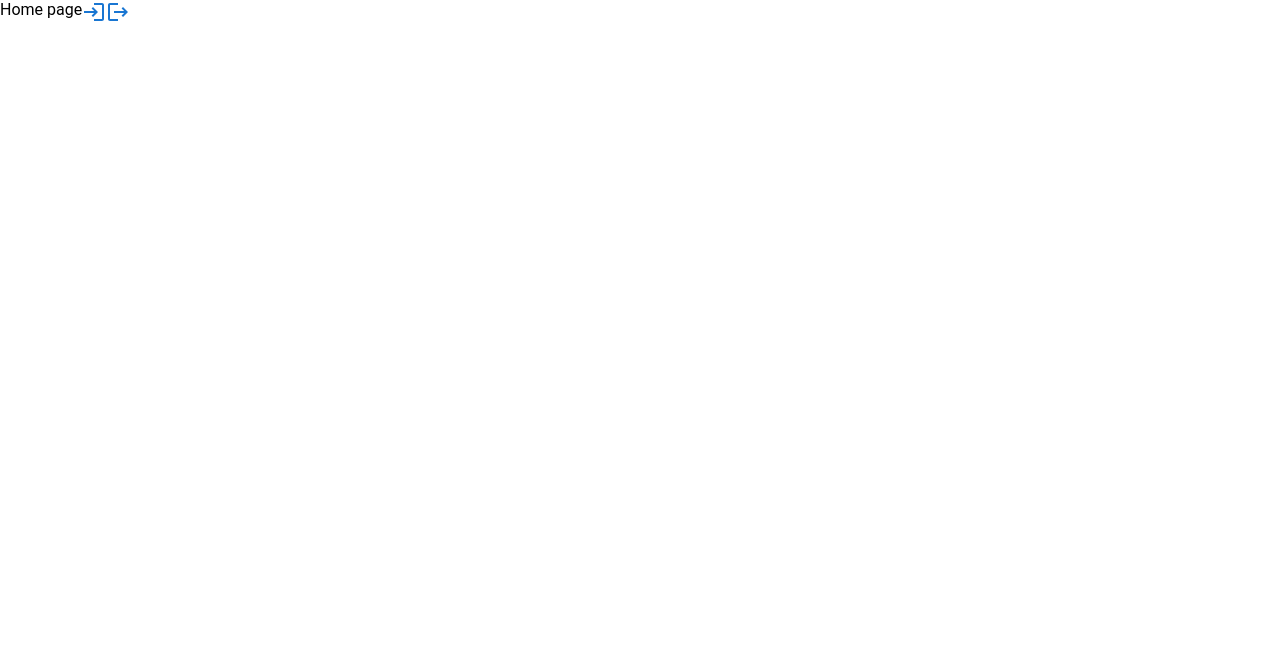
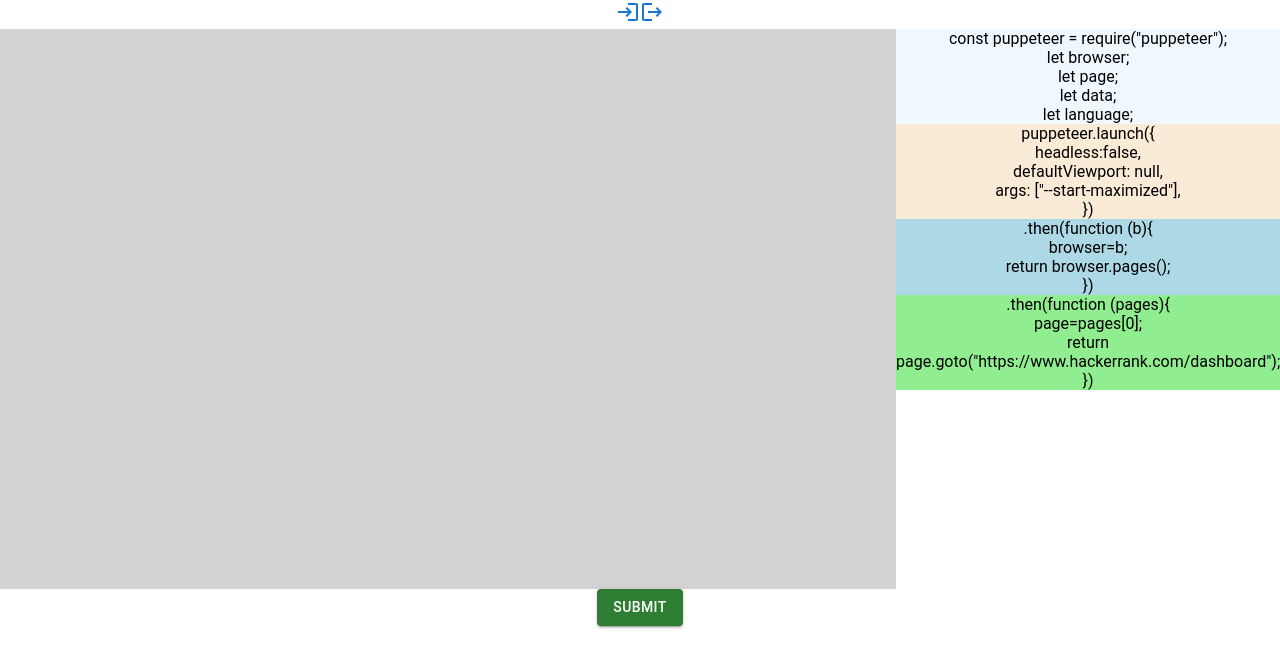
Before and after one commit to sumithere/Code-Evolutions, a React (Create React App) app: page / in a window 1280 px wide. Shown: the top 668 px of the page. Built offline with nearby package versions, Linux system fonts and the light colour scheme.

Commit message:
box template for drag and drop created

```diff
--- a/src/App.css
+++ b/src/App.css
@@ -48,3 +48,34 @@
 body {
   margin: 0 auto
 }
+.codeIde{
+  display:flex;
+}
+.codeToCompile{
+  width:70vw;
+  height:70vh;
+  background-color: lightgrey;
+}
+.codeToArrange{
+  width:30vw;
+  align-self: flex-start;
+  background-color: bisque;
+}
+.codeSnippet[id="0"]{
+  background-color: aliceblue;
+  overflow: auto;
+}
+.codeSnippet[id="1"]{
+  background-color:antiquewhite;
+  overflow: auto;
+
+}
+.codeSnippet[id="2"]{
+  background-color:lightblue;
+  overflow: auto;
+
+}
+.codeSnippet[id="3"]{
+  background-color:lightgreen;
+  overflow: auto;
+}
--- a/src/components/Home.jsx
+++ b/src/components/Home.jsx
@@ -1,18 +1,46 @@
-import React from 'react';
-import Link from '@mui/material/Link';
-import LoginIcon from '@mui/icons-material/Login';
-import LogoutIcon from '@mui/icons-material/Logout';
+import React, { useEffect, useState } from 'react';
+import NavBar from './NavBar';
+import Button from '@mui/material/Button';
 function Home() {
-    return (<div style={{display:"flex"}}>
-        <div>Home page
-        </div>
-
-        <Link href="signin" variant="body2">
-            <LoginIcon></LoginIcon>
-        </Link>
-        <Link href="signup" variant="body2">
-            <LogoutIcon></LogoutIcon>
-        </Link>
+    const [codeArray, setCodeArray] = useState([]);
+    useEffect(() => {
+        setCodeArray([[`const puppeteer = require("puppeteer"); `,
+            `let browser;`,
+            `let page;`,
+            `let data;`,
+            `let language;`], [`puppeteer.launch({`,
+            `headless:false,`,
+            `defaultViewport: null,`,
+            `args: ["--start-maximized"],`,
+            `})`], [`.then(function (b){`,
+            `browser=b;`,
+            `return browser.pages();`,
+            `})`], [`.then(function (pages){`,
+            `page=pages[0];`,
+            `return page.goto("https://www.hackerrank.com/dashboard");`,
+            `})`]])
+    }, [])
+    return (<div className="home" style={{ display: "flex" }}>
+        <NavBar>
+            <div className="codeIde">
+                <div className="codeToCompile"></div>
+                <div className="codeToArrange">
+                    {codeArray.map((code, index) => {
+                        return (
+                            <div className="codeSnippet" id={index}>{code.map((line, index) => {
+                                return (<div className="lineOfCode" id={index}>
+                                    {line}
+                                </div>)
+                            })}</div>
+                        )
+                    })}
+                </div>
+            </div>
+            <div className="submit">
+                <Button variant="contained" color="success">submit
+                </Button>
+            </div>
+        </NavBar>
     </div>
     )
 }
--- /dev/null
+++ b/src/components/NavBar.jsx
@@ -0,0 +1,26 @@
+import React from 'react';
+import Link from '@mui/material/Link';
+import LoginIcon from '@mui/icons-material/Login';
+import LogoutIcon from '@mui/icons-material/Logout';
+
+function NavBar(props) {
+  console.log(props);
+  return (
+    <div>
+    <nav className="navbar">
+        <div className="links">
+        <Link href="signin" variant="body2">
+            <LoginIcon></LoginIcon>
+        </Link>
+        <Link href="signup" variant="body2">
+            <LogoutIcon></LogoutIcon>
+        </Link>
+        </div>
+    </nav>
+    {props.children}
+    </div>
+
+  )
+}
+
+export default NavBar
```
